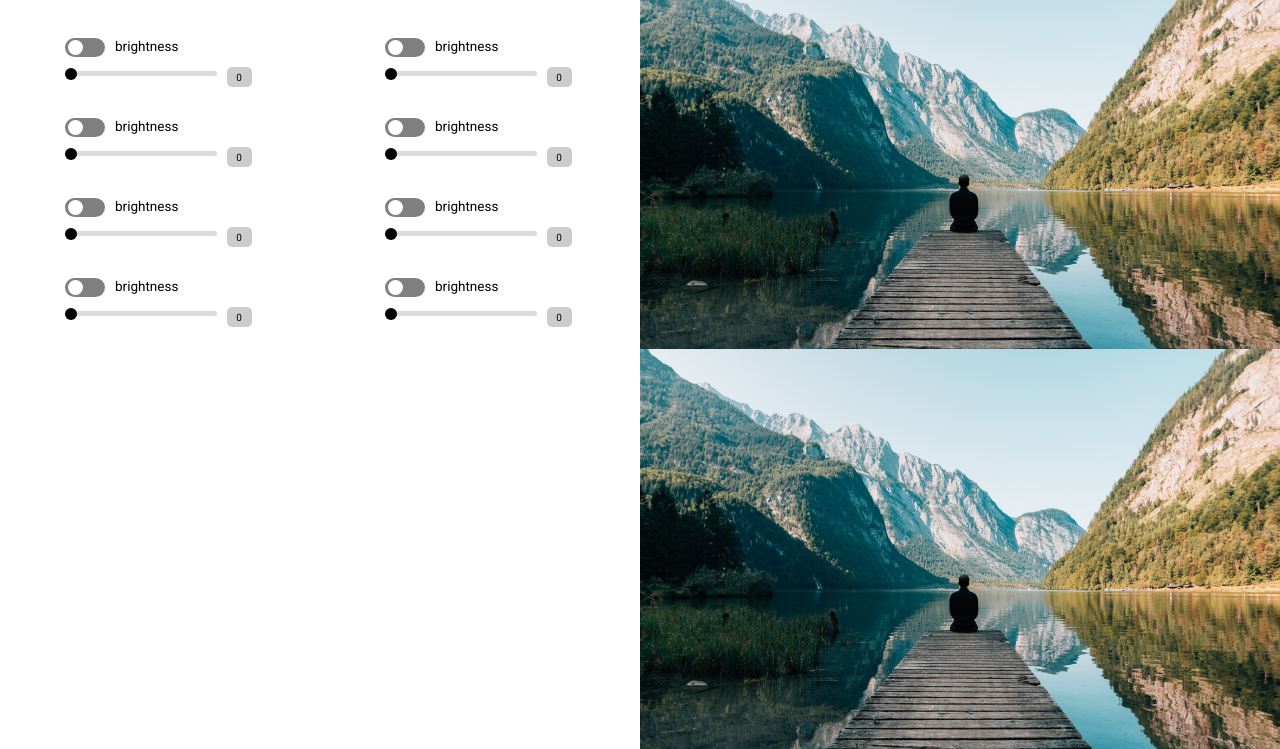
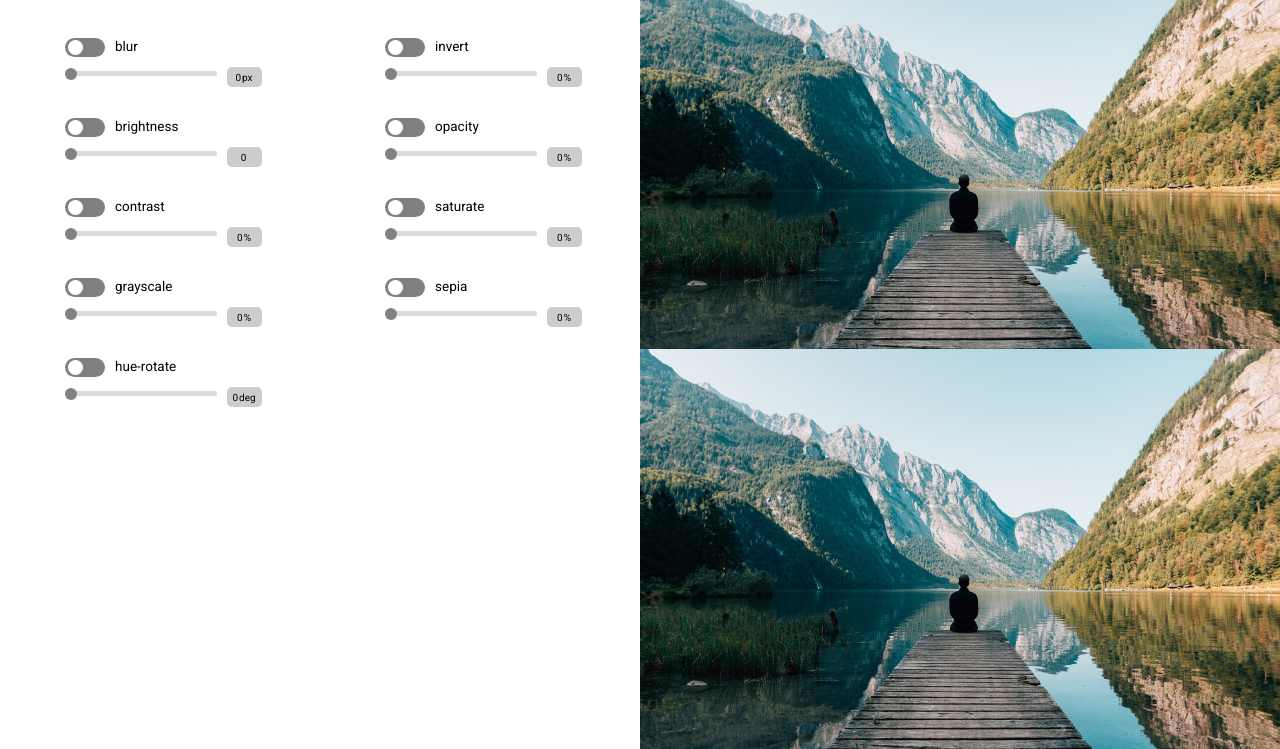
Before and after one commit to heytulsiprasad/picturesque.css, a website: page index.html in a window 1280 px wide. Shown: the part 51-800 px from the top of the page. Drawn offline with Linux system fonts and the light colour scheme.

Commit message:
:sparkles: slider disabled conditional styling

```diff
--- a/index.html
+++ b/index.html
@@ -21,12 +21,17 @@
                                         <div class="toggle-thumb"></div>
                                     </div>
                                     <h2 class="prop__title heading-secondary">
-                                        brightness
+                                        blur
                                     </h2>
                                 </div>
                                 <div class="filter__prop--slider">
-                                    <span class="range-value"><p>0</p></span>
-                                    <input type="range" class="range" name="" value="0" min="0" max="100">
+                                    <div class="range__value">
+                                        <div class="range__content">
+                                            <p class="range__num">0</p>
+                                            <p class="range__unit">px</p>
+                                        </div>
+                                    </div>
+                                    <input type="range" class="range" value="0" min="0" max="100" disabled>
                                 </div>
                             </div>
                             <div class="filter__prop">
@@ -39,8 +44,13 @@
                                     </h2>
                                 </div>
                                 <div class="filter__prop--slider">
-                                    <span class="range-value"><p>0</p></span>
-                                    <input type="range" class="range" name="" value="0" min="0" max="100">
+                                                                        <div class="range__value">
+                                        <div class="range__content">
+                                            <p class="range__num">0</p>
+                                            <p class="range__unit"></p>
+                                        </div>
+                                    </div>
+                                    <input type="range" class="range" value="0" min="0" max="10" step="0.01" disabled>
                                 </div>
                             </div>
                             <div class="filter__prop">
@@ -49,12 +59,17 @@
                                         <div class="toggle-thumb"></div>
                                     </div>
                                     <h2 class="prop__title heading-secondary">
-                                        brightness
+                                        contrast
                                     </h2>
                                 </div>
                                 <div class="filter__prop--slider">
-                                    <span class="range-value"><p>0</p></span>
-                                    <input type="range" class="range" name="" value="0" min="0" max="100">
+                                    <div class="range__value">
+                                        <div class="range__content">
+                                            <p class="range__num">0</p>
+                                            <p class="range__unit">%</p>
+                                        </div>
+                                    </div>
+                                    <input type="range" class="range" value="0" min="0" max="500" disabled>
                                 </div>
                             </div>
                             <div class="filter__prop">
@@ -63,12 +78,36 @@
                                         <div class="toggle-thumb"></div>
                                     </div>
                                     <h2 class="prop__title heading-secondary">
-                                        brightness
+                                        grayscale
                                     </h2>
                                 </div>
                                 <div class="filter__prop--slider">
-                                    <span class="range-value"><p>0</p></span>
-                                    <input type="range" class="range" name="" value="0" min="0" max="100">
+                                                                        <div class="range__value">
+                                        <div class="range__content">
+                                            <p class="range__num">0</p>
+                                            <p class="range__unit">%</p>
+                                        </div>
+                                    </div>
+                                    <input type="range" class="range" value="0" min="0" max="100" disabled>
+                                </div>
+                            </div>
+                            <div class="filter__prop">
+                                <div class="filter__prop--title">
+                                    <div class="toggle-btn">
+                                        <div class="toggle-thumb"></div>
+                                    </div>
+                                    <h2 class="prop__title heading-secondary">
+                                        hue-rotate
+                                    </h2>
+                                </div>
+                                <div class="filter__prop--slider">
+                                                                        <div class="range__value">
+                                        <div class="range__content">
+                                            <p class="range__num">0</p>
+                                            <p class="range__unit">deg</p>
+                                        </div>
+                                    </div>
+                                    <input type="range" class="range" value="0" min="0" max="360" disabled>
                                 </div>
                             </div>
                         </div>
@@ -81,12 +120,17 @@
                                         <div class="toggle-thumb"></div>
                                     </div>
                                     <h2 class="prop__title heading-secondary">
-                                        brightness
+                                        invert
                                     </h2>
                                 </div>
                                 <div class="filter__prop--slider">
-                                    <span class="range-value"><p>0</p></span>
-                                    <input type="range" class="range" name="" value="0" min="0" max="100">
+                                                                        <div class="range__value">
+                                        <div class="range__content">
+                                            <p class="range__num">0</p>
+                                            <p class="range__unit">%</p>
+                                        </div>
+                                    </div>
+                                    <input type="range" class="range" value="0" min="0" max="100" disabled>
                                 </div>
                             </div>
                             <div class="filter__prop">
@@ -95,12 +139,17 @@
                                         <div class="toggle-thumb"></div>
                                     </div>
                                     <h2 class="prop__title heading-secondary">
-                                        brightness
+                                        opacity
                                     </h2>
                                 </div>
                                 <div class="filter__prop--slider">
-                                    <span class="range-value"><p>0</p></span>
-                                    <input type="range" class="range" name="" value="0" min="0" max="100">
+                                                                        <div class="range__value">
+                                        <div class="range__content">
+                                            <p class="range__num">0</p>
+                                            <p class="range__unit">%</p>
+                                        </div>
+                                    </div>
+                                    <input type="range" class="range" value="0" min="0" max="100" disabled>
                                 </div>
                             </div>
                             <div class="filter__prop">
@@ -109,12 +158,17 @@
                                         <div class="toggle-thumb"></div>
                                     </div>
                                     <h2 class="prop__title heading-secondary">
-                                        brightness
+                                        saturate
                                     </h2>
                                 </div>
                                 <div class="filter__prop--slider">
-                                    <span class="range-value"><p>0</p></span>
-                                    <input type="range" class="range" name="" value="0" min="0" max="100">
+                                                                        <div class="range__value">
+                                        <div class="range__content">
+                                            <p class="range__num">0</p>
+                                            <p class="range__unit">%</p>
+                                        </div>
+                                    </div>
+                                    <input type="range" class="range" value="0" min="0" max="500" disabled>
                                 </div>
                             </div>
                             <div class="filter__prop">
@@ -123,12 +177,17 @@
                                         <div class="toggle-thumb"></div>
                                     </div>
                                     <h2 class="prop__title heading-secondary">
-                                        brightness
+                                        sepia
                                     </h2>
                                 </div>
                                 <div class="filter__prop--slider">
-                                    <span class="range-value"><p>0</p></span>
-                                    <input type="range" class="range" name="" value="0" min="0" max="100">
+                                                                        <div class="range__value">
+                                        <div class="range__content">
+                                            <p class="range__num">0</p>
+                                            <p class="range__unit">%</p>
+                                        </div>
+                                    </div>
+                                    <input type="range" class="range" value="0" min="0" max="100" disabled>
                                 </div>
                             </div>
                         </div>
@@ -137,11 +196,11 @@
 
             </div>
             <div class="picture">
-                <div class="picture__edit">
-                    <img class="picture__img" src="images/person-on-a-bridge-near-a-lake-747964.jpg" alt="person-on-a-bridge">
+                <div class="picture__box">
+                    <img id="edit" class="picture__img" src="images/person-on-a-bridge-near-a-lake-747964.jpg" alt="person-on-a-bridge">
                 </div>
-                <div class="picture__original">
-                    <img class="picture__img" src="images/person-on-a-bridge-near-a-lake-747964.jpg" alt="person-on-a-bridge">
+                <div class="picture__box">
+                    <img id="original" class="picture__img" src="images/person-on-a-bridge-near-a-lake-747964.jpg" alt="person-on-a-bridge">
                 </div>
             </div>
         </div>
--- a/sass/components/_slider.scss
+++ b/sass/components/_slider.scss
@@ -1,25 +1,31 @@
-.range-value {
+.range__value {
     position: absolute;
     left: 85%;
-    width: 25px;
+    width: 35px;
     height: 20px;
     border-radius: 5px;
     background-color: rgba(0, 0, 0, 0.2);
     text-align: center;
     color: #000;
+}
 
-    p {
-        @include absCenter;
-    }
+.range__content {
+    display: flex;
+    @include absCenter;
+}
+
+.range__unit {
+    margin-left: 1px;
 }
 
 .range {
     width: 80%;
     height: 5px;
     border-radius: 15px;
-    background-color: #00000024;
+    background-color: rgba(0, 0, 0, 0.141);
     -webkit-appearance: none;
     outline: none;
+    cursor: pointer;
 }
 
 .range::-webkit-slider-thumb {
@@ -29,3 +35,14 @@
     border-radius: 50%;
     background-color: rgb(0, 0, 0)
 }
+
+
+.range:disabled {
+    &::-webkit-slider-thumb {
+        background-color: rgb(128, 128, 128);
+    }
+
+    & {
+        cursor: default;
+    }
+}
--- a/sass/layouts/_picture.scss
+++ b/sass/layouts/_picture.scss
@@ -8,7 +8,6 @@
     &__img {
         display: block;
         width: 100%;
-        transition: all .3s ease-out;
         height: 50vh;
         object-fit: cover;
     }
--- a/sass/pages/_home.scss
+++ b/sass/pages/_home.scss
@@ -8,11 +8,14 @@
 
 .main-row {
     display: flex;
-    flex-direction: row;
     justify-content: space-between;
     align-items: center;
 
     & > [class^="col"] {
         width: 50%;
+
+        &:last-child {
+            align-self: flex-start;
+        }
     }
 }
--- a/src/index.js
+++ b/src/index.js
@@ -4,6 +4,7 @@ let $btn = $(".toggle-btn");
 
 $btn.each(function() {
     $(this).click(function() {
+        // toggle button active color on click
         $(this).toggleClass("toggle-btn--active")
     })
 })
@@ -13,12 +14,27 @@ $btn.each(function() {
 let $slider = $(".range")
 
 $slider.each(function() {
-    let $prev = $(this).prev();
+    let $num = $(this).prev().children().first().children().first()
 
     $(this).change(function() {
-        $prev.html(`<p>${this.value}</p>`);
+        $num.text(this.value);
     })
     $(this).mousemove(function() {
-        $prev.html(`<p>${this.value}</p>`);
+        $num.text(this.value);
     })
 })
+
+// toggle slider disable if button is active
+
+$btn.each(function() {
+    let ele = $(this);
+    let input = ele.parent().next().children().last()
+
+    ele.click(function() {
+        if (ele.hasClass("toggle-btn--active")) {
+            input.prop("disabled", false);
+        } else {
+            input.prop("disabled", true);
+        }
+    })
+})
```
Also changed, not shown: css/styles.css.
